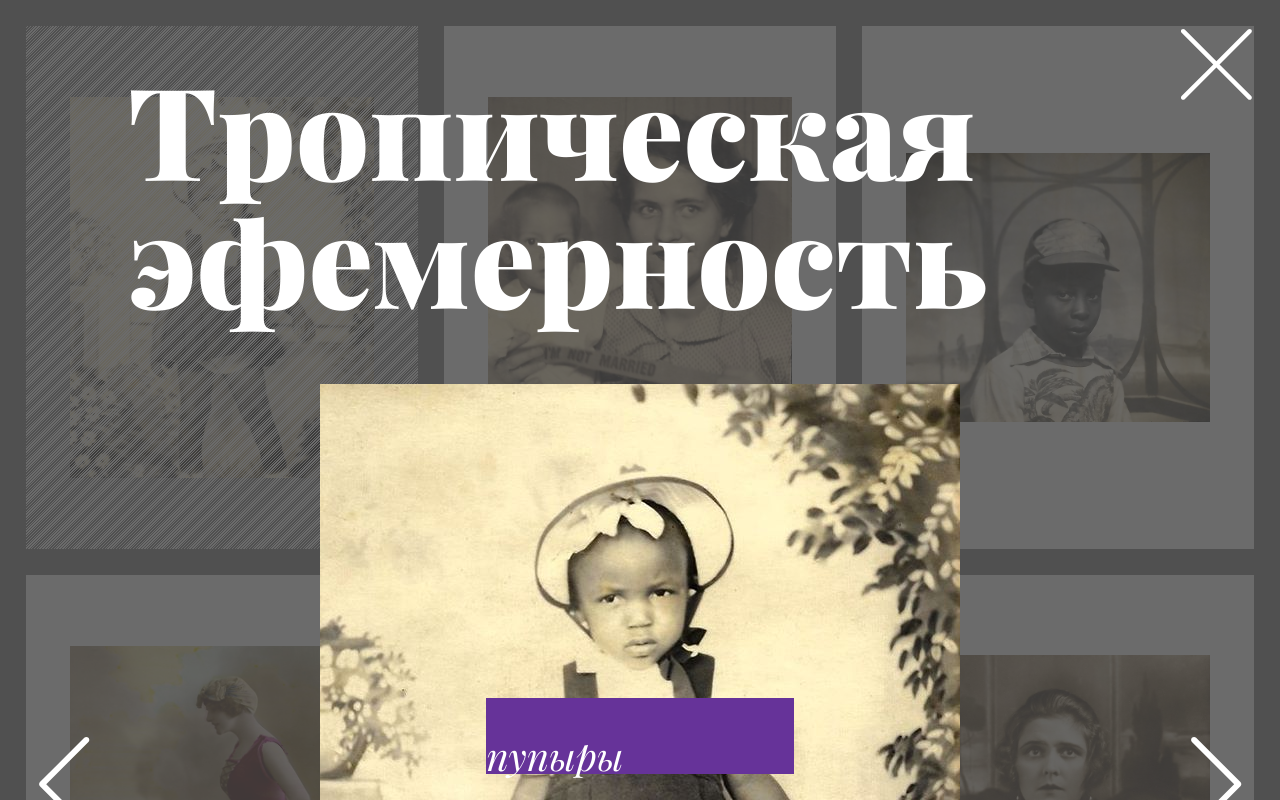
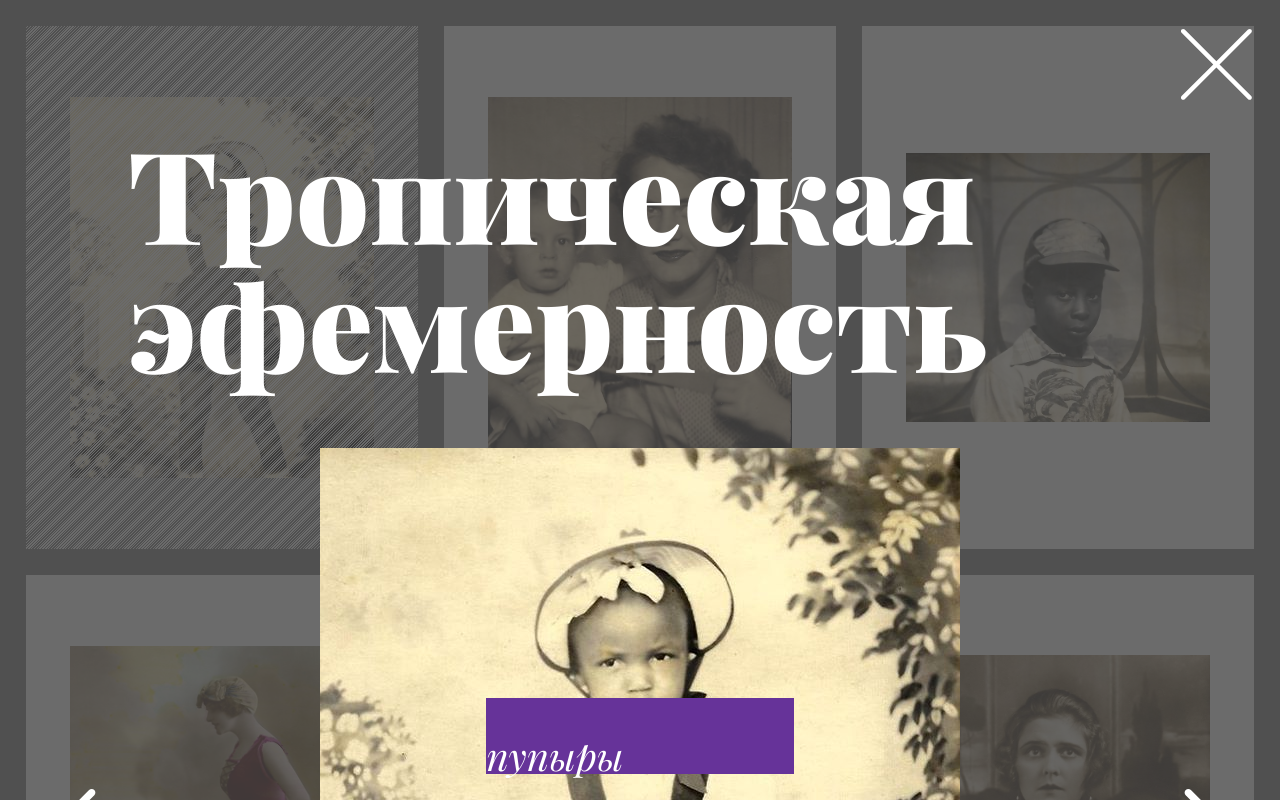
Before and after one commit to rominmx/ural-biennal, a Vue app: page / in a window 1280 px wide. Both pictures are taken after a click on the button 221 px from the left and 287 px from the top of the page. Shown: the top 800 px of the page. Built offline with nearby package versions, Linux system fonts and the light colour scheme.

Commit message:
Update stylesheets of Tile component controls

```diff
--- a/src/components/Tile.vue
+++ b/src/components/Tile.vue
@@ -115,14 +115,14 @@ export default {
   font-size: 10vw;
   font-weight: 900;
   line-height: 1;
-  margin-top: .5em;
+  margin-top: 10vw;
   margin-bottom: .5em;
   padding-left: 10vw;
   padding-right: 10vw;
 }
 
 .image {
-  max-width: 80%;
+  max-width: 80vw;
 }
 
 .image {
--- a/src/stylesheets/controls.scss
+++ b/src/stylesheets/controls.scss
@@ -3,38 +3,48 @@
   background-color: transparent;
   outline: none;
   padding: 0;
+  display: flex;
+  align-items: center;
+  justify-content: center;
+
+  &:hover {
+    background-color: rgba(0, 0, 0, .1);
+  }
 }
 
 .buttonClose {
-  --size: 6vw;
+  --button-size: 10vw;
+  --icon-size: 6vw;
 
   position: absolute;
-  right: 2vw;
-  top: 2vw;
-  width: var(--size);
-  height: var(--size);
+  right: 0;
+  top: 0;
+  width: var(--button-size);
+  height: var(--button-size);
 
   svg {
-    width: var(--size);
-    height: var(--size);
+    width: var(--icon-size);
+    height: var(--icon-size);
   }
 }
 
 .navButton {
-  width: 8vw;
-  height: 8vw;
+  width: 10vw;
+  height: 16vw;
   font-size: 4vw;
+  display: flex;
+  align-items: center;
+  justify-content: center;
 
   svg {
-    width: 8vw;
-    height: 8vw;
+    width: 10vw;
+    height: 10vw;
     fill: #fff;
   }
 }
 
 .navButtonBack {
   order: 1;
-  margin-left: 1vw;
 
   svg {
     transform: rotate(180deg);
@@ -43,5 +53,4 @@
 
 .navButtonNext {
   order: 3;
-  margin-right: 1vw;
 }
```
